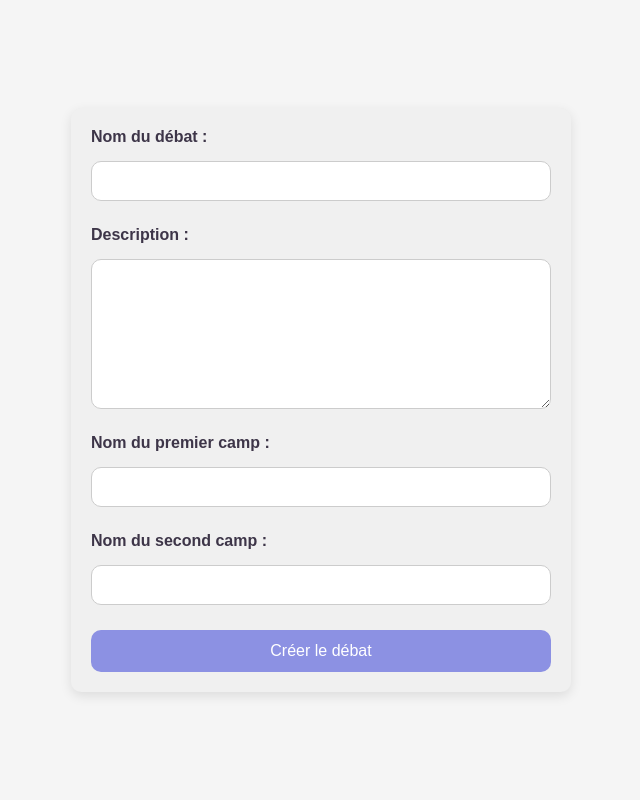
After one commit to YParviz/ProjetPHP, a PHP site: template src/app/Views/Debat/create_debat.php in a window 1280 px wide. The commit adds this page. Shown: the whole page, without its empty margins (319-959 px from the left). Run offline with PHP 8.4, Linux system fonts and the light colour scheme; the template is opened without the code that fills it, so the values that code supplies are empty.

Commit message:
Ajout fonctionnalité Créer un débat et modification container

```diff
--- a/src/Container/container.php
+++ b/src/Container/container.php
@@ -22,7 +22,8 @@ $containerBuilder->addDefinitions([
         // Injection des modèles nécessaires dans le contrôleur
         $debatModel = $c->get(DebatModel::class);
         $userStatModel = $c->get(UserStatModel::class);
-        return new DebatController($debatModel, $userStatModel);
+        // Ajoutez ici le conteneur
+        return new DebatController($debatModel, $userStatModel, $c);
     },
 
     // Modèles
@@ -36,5 +37,6 @@ $containerBuilder->addDefinitions([
     },
 ]);
 
+
 $container = $containerBuilder->build();
 return $container;
--- /dev/null
+++ b/src/app/Views/Debat/create_debat.php
@@ -0,0 +1,129 @@
+<!DOCTYPE html>
+<html lang="fr">
+<head>
+    <meta charset="UTF-8">
+    <meta name="viewport" content="width=device-width, initial-scale=1.0">
+    <title>Créer un Débat</title>
+    <style>
+        :root {
+            --primary-color: #3d3548;
+            --secondary-color: #f0f0f0;
+            --accent-blue: #8c91e3;
+            --accent-red: #ff6b6b;
+            --text-color: #333;
+            --border-radius: 10px;
+            --gold: #FFD700;
+            --silver: #C0C0C0;
+            --bronze: #CD7F32;
+        }
+
+        * {
+            box-sizing: border-box;
+            margin: 0;
+            padding: 0;
+            font-family: 'Arial', sans-serif;
+        }
+
+        body {
+            display: flex;
+            flex-direction: column;
+            min-height: 100vh;
+            background-color: #f5f5f5;
+        }
+
+        /* Navbar en haut */
+        .navbar {
+            width: 100%;
+            background-color: var(--primary-color);
+            color: white;
+            padding: 15px 20px;
+            display: flex;
+            align-items: center;
+            box-shadow: 0 2px 5px rgba(0, 0, 0, 0.1);
+        }
+
+        /* Contenu de la page */
+        .content {
+            flex-grow: 1;
+            padding: 20px;
+            display: flex;
+            justify-content: center;
+            align-items: center;
+        }
+
+        .debate-form {
+            background-color: var(--secondary-color);
+            border-radius: var(--border-radius);
+            padding: 20px;
+            box-shadow: 0 4px 12px rgba(0, 0, 0, 0.1);
+            max-width: 500px;
+            width: 100%;
+            display: flex;
+            flex-direction: column;
+            gap: 15px;
+        }
+
+        .debate-form label {
+            font-size: 1rem;
+            color: var(--primary-color);
+            font-weight: bold;
+        }
+
+        .debate-form input, .debate-form textarea {
+            padding: 10px;
+            border-radius: var(--border-radius);
+            border: 1px solid #ccc;
+            font-size: 1rem;
+            color: var(--text-color);
+            margin-bottom: 10px;
+        }
+
+        .debate-form input:focus, .debate-form textarea:focus {
+            border-color: var(--accent-blue);
+            outline: none;
+        }
+
+        .debate-form button {
+            background-color: var(--accent-blue);
+            color: white;
+            padding: 12px;
+            border: none;
+            border-radius: var(--border-radius);
+            font-size: 1rem;
+            cursor: pointer;
+            transition: background-color 0.3s;
+        }
+
+        .debate-form button:hover {
+            background-color: #7073c0;
+        }
+
+        .debate-form textarea {
+            height: 150px;
+            resize: vertical;
+        }
+    </style>
+</head>
+<body>
+
+<!-- Contenu principal -->
+<div class="content">
+    <form action="/debat/creer" method="POST" class="debate-form">
+        <label for="nom">Nom du débat :</label>
+        <input type="text" id="nom" name="nom" required>
+
+        <label for="description">Description :</label>
+        <textarea id="description" name="description" required></textarea>
+
+        <label for="camp1">Nom du premier camp :</label>
+        <input type="text" id="camp1" name="camp1" required>
+
+        <label for="camp2">Nom du second camp :</label>
+        <input type="text" id="camp2" name="camp2" required>
+
+        <button type="submit">Créer le débat</button>
+    </form>
+</div>
+
+</body>
+</html>
```
Also changed, not shown: src/app/Controllers/DebatController.php (+48 -1 lines), src/app/Models/DebatModel.php (+25 -0 lines), src/app/Views/navbar.php (+19 -12 lines), src/util/seed_database.php (+25 -3 lines), src/web/css/navbar.css (+42 -80 lines), src/web/index.php (+61 -16 lines), 1 other file.
